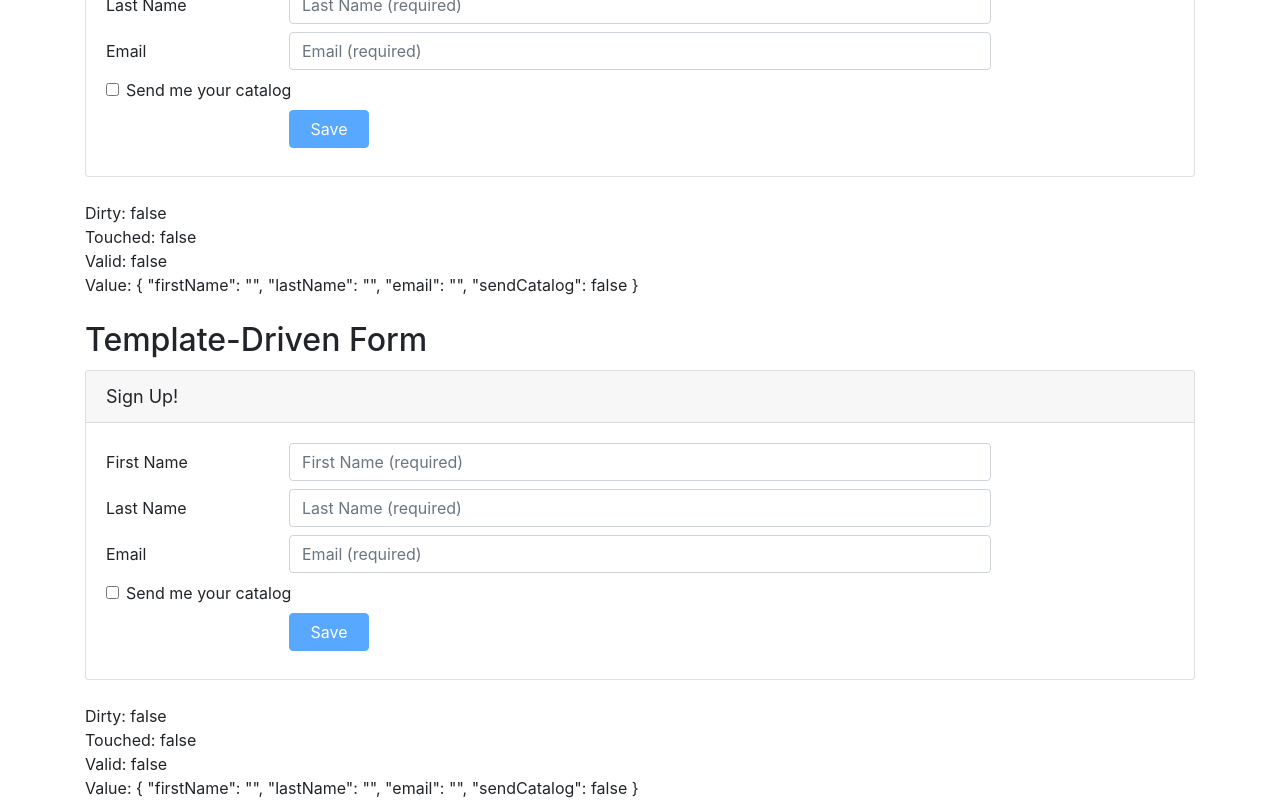
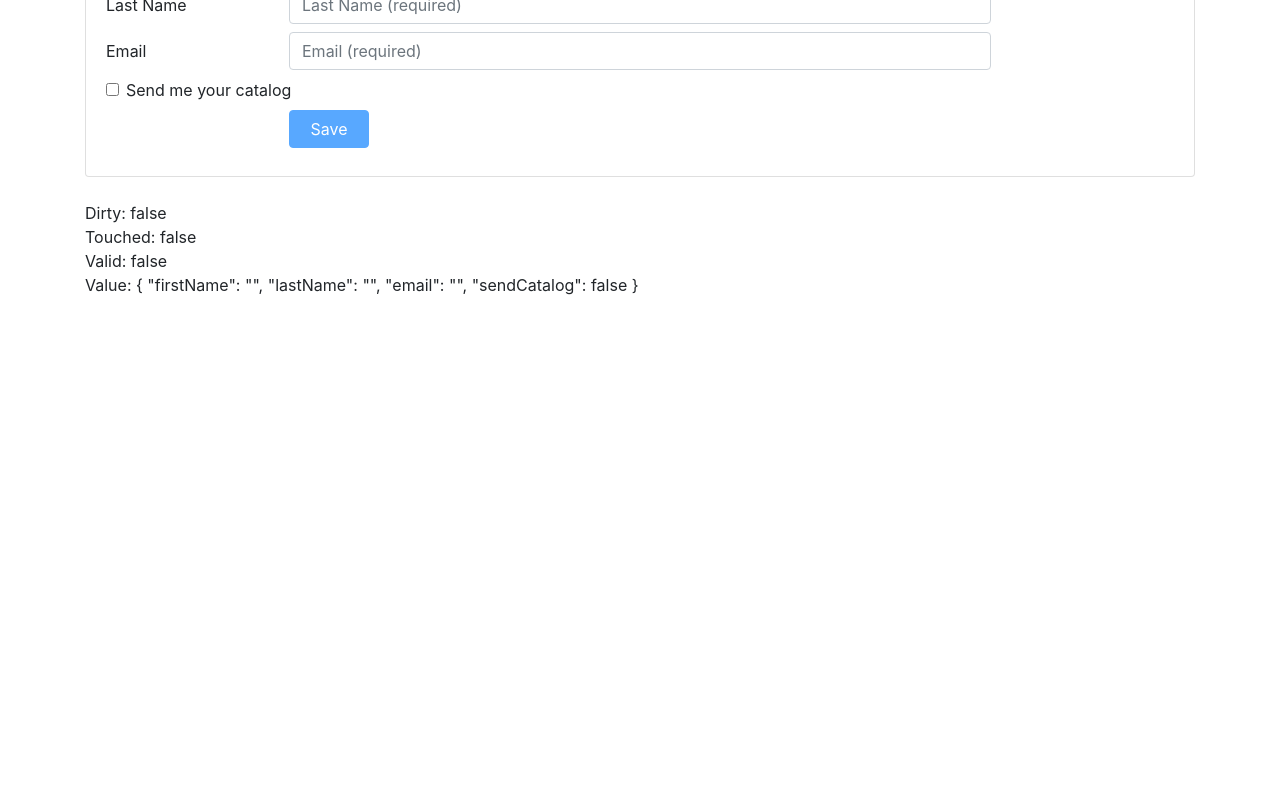
Before and after one commit to kitamarekweb/My-1-Angular-GettingStarted-Forms-Template-Driven, an Angular app: page / in a window 1280 px wide. Shown: the part 181-981 px from the top of the page. After the commit the page ends 800 px from the top, so only its background shows below. Built offline with nearby package versions, Linux system fonts and the light colour scheme.

Commit message:
create FORMGROUP and FORMCONTROL

```diff
--- a/src/app/app.component.html
+++ b/src/app/app.component.html
@@ -3,9 +3,9 @@
     <h2>Reactive Form</h2>
     <app-customer-reactive></app-customer-reactive>
   </div>
-  <br/>
-  <div>
-    <h2>Template-Driven Form</h2>
-    <app-customer></app-customer>
-  </div>
+<!--  <br/>-->
+<!--  <div>-->
+<!--    <h2>Template-Driven Form</h2>-->
+<!--    <app-customer></app-customer>-->
+<!--  </div>-->
 </div>
--- a/src/app/customersReactive/customer-reactive.component.ts
+++ b/src/app/customersReactive/customer-reactive.component.ts
@@ -1,7 +1,7 @@
-import { Component, OnInit } from '@angular/core';
-import { NgForm } from '@angular/forms';
+import {Component, OnInit} from '@angular/core';
+import {FormGroup, FormControl} from "@angular/forms";
 
-import { Customer } from './customer';
+import {Customer} from './customer';
 
 @Component({
   selector: 'app-customer-reactive',
@@ -9,15 +9,22 @@ import { Customer } from './customer';
   styleUrls: ['./customer-reactive.component.css']
 })
 export class CustomerReactiveComponent implements OnInit {
+  customerForm: FormGroup;
   customer = new Customer();
 
   constructor() { }
 
   ngOnInit() {
+    this.customerForm = new FormGroup({
+      firstName: new FormControl(),
+      lastName: new FormControl(),
+      email: new FormControl(),
+      sendCatalog: new FormControl(true)
+    })
   }
 
-  save(customerForm: NgForm) {
-    console.log(customerForm.form);
-    console.log('Saved: ' + JSON.stringify(customerForm.value));
+  save() {
+    console.log(this.customerForm);
+    console.log('Saved: ' + JSON.stringify(this.customerForm.value));
   }
 }
```
